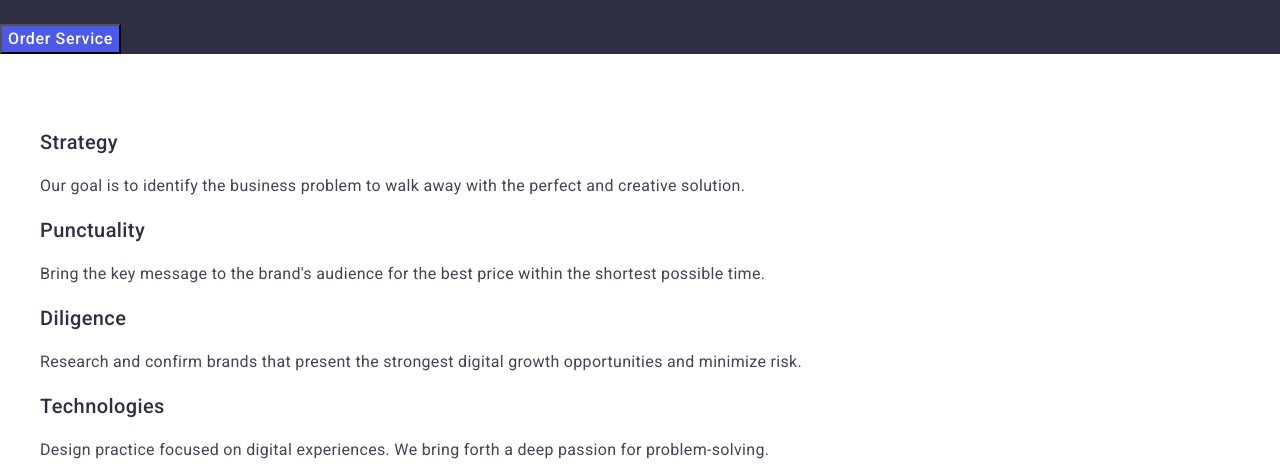
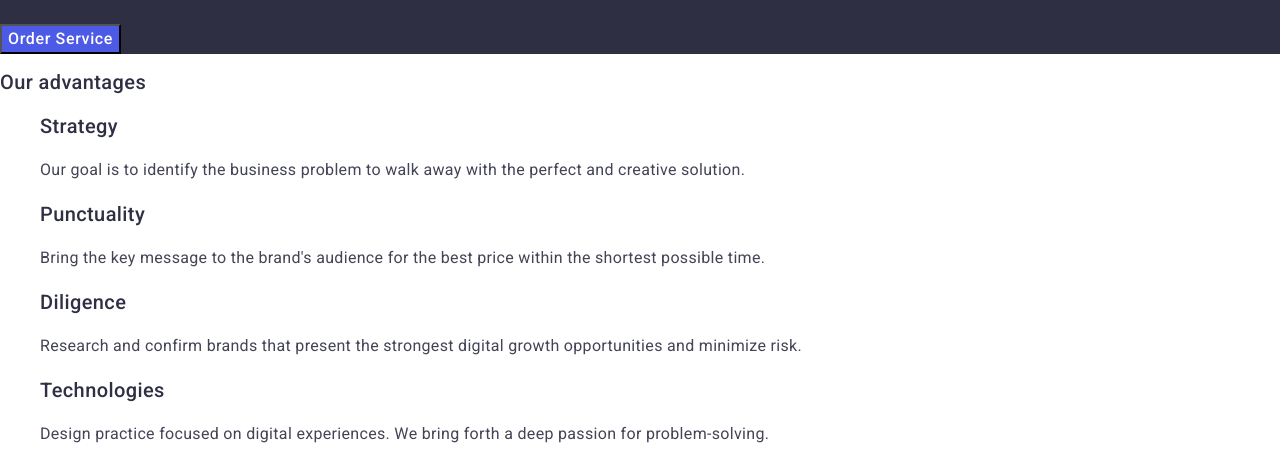
Before and after one commit to JohnRealy/goit-markup-hw-02, a plain HTML site: page index.html in a window 1280 px wide. Shown: the part 305-778 px from the top of the page. Drawn offline with nearby package versions, Linux system fonts and the light colour scheme.

Commit message:
Finish 2

```diff
--- a/css/style.css
+++ b/css/style.css
@@ -78,7 +78,11 @@ a{
 }
 
 .our-advantages-heading{
-	visibility: hidden;
+	font-weight: 500;
+	font-size: 20px;
+	line-height: 1.2;
+	letter-spacing: 0.02em;
+	color: #2e2f42;
 }
 
 .our-advantages-item-heading{
```
Also changed, not shown: index.html (line endings or trailing spaces).
